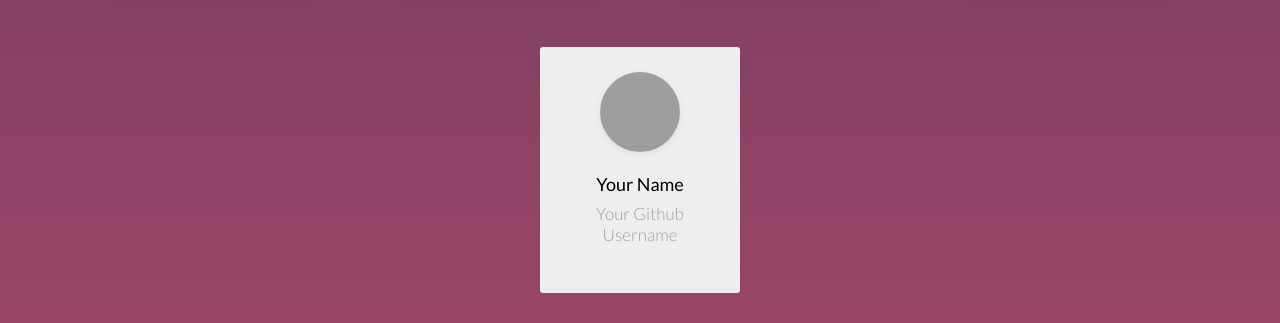
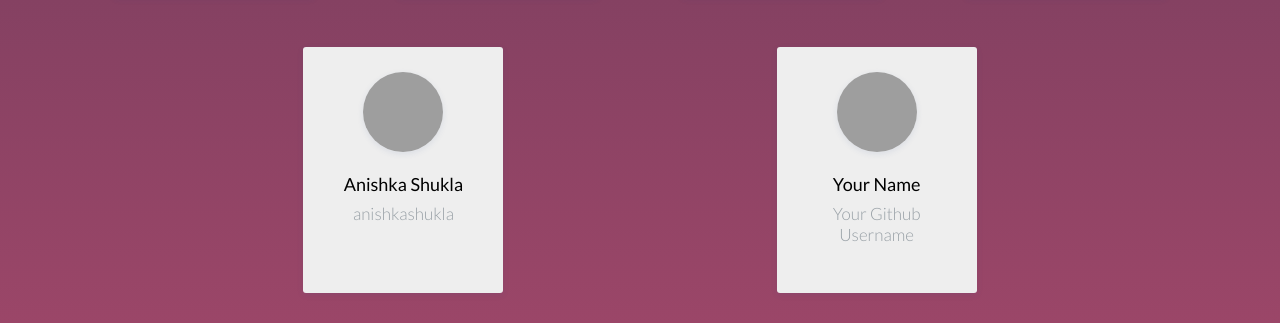
Before and after one commit to iot-lab-kiit/contributorsPage, a website: page public/index.html in a window 1280 px wide. Shown: the part 1857-2180 px from the top of the page. Drawn offline with Linux system fonts and the light colour scheme; grey boxes are pictures that could not be loaded.

Commit message:
Update index.html

```diff
--- a/public/index.html
+++ b/public/index.html
@@ -139,6 +139,11 @@
         <h3>Kanishk Gupta</h3>
         <h4><a href="https://www.github.com/kanishkguptagit" target="_blank">kanishkguptagit</a></h4>
       </div>
+      <div class="profile-box">
+        <img src="https://avatars0.githubusercontent.com/u/35867406?s=460&u=6c7de2b5bd09855cb5854a27738b52150429c3d5&v=4" alt="profile pic">
+        <h3>Anishka Shukla</h3>
+        <h4><a href="https://www.github.com/anishkashukla" target="_blank">anishkashukla</a></h4>
+      </div>
 
    <!-- one profile block goes here. do not edit the template .copy and reuse -->
        <div class="profile-box">
```
